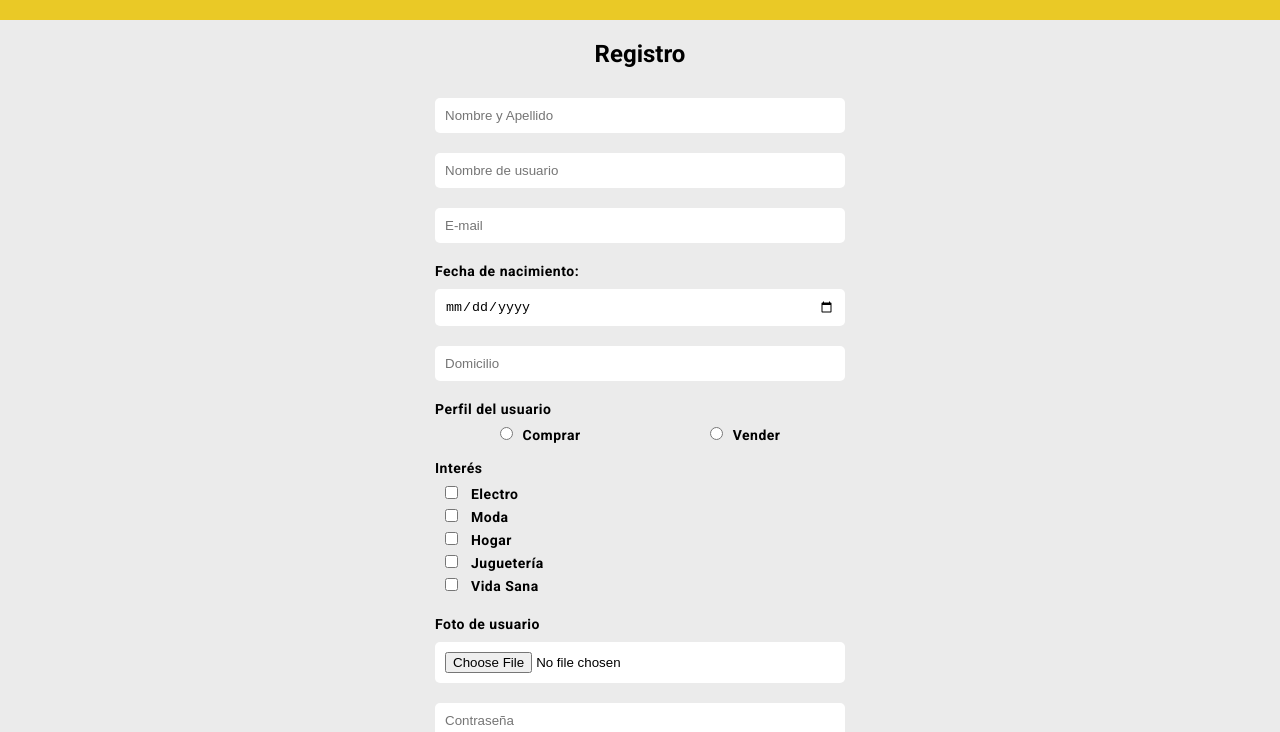
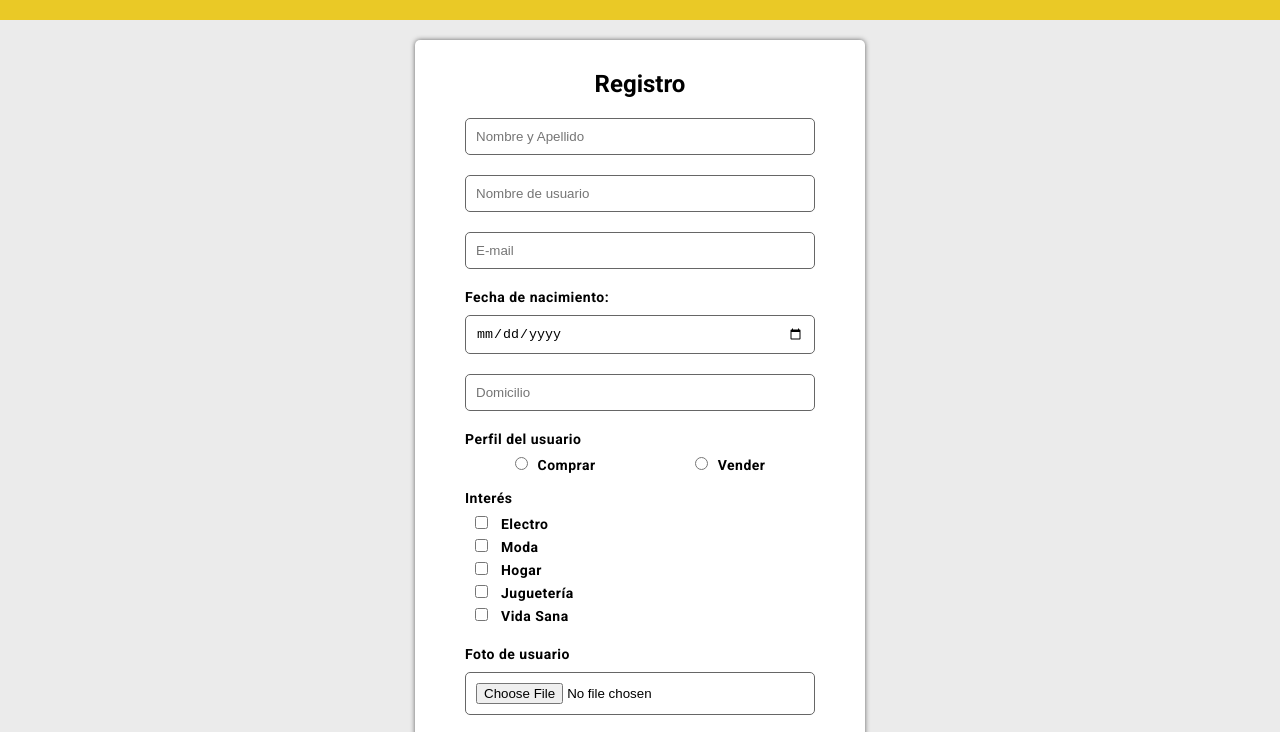
Before and after one commit to lucianabell/mercado-liebre-DH2023, a website: page views/register.html in a window 1280 px wide. Shown: the part 62-794 px from the top of the page. Drawn offline with Linux system fonts and the light colour scheme; files that its build step writes are made by us from their sources.

Commit message:
modifico formulario de registro

```diff
--- a/public/css/style-register.css
+++ b/public/css/style-register.css
@@ -48,6 +48,12 @@ main h1{
     margin: 0 auto;
     margin-top: 10px;
 
+    background-color:white;
+    padding: 30px;
+    border-radius: 5px;
+    box-shadow: 0px 0px 5px rgb(100, 100, 100);
+
+
 }
 
 .form-register {
@@ -65,7 +71,7 @@ label {
 
 .form-register input {
     margin-bottom: 10px;
-    border: none;
+    border: 1px solid #666;
     border-radius: 5px;
     padding: 10px;
 }
--- a/views/register.html
+++ b/views/register.html
@@ -25,8 +25,8 @@
         </div>
     </header>
     <main>
-        <h1>Registro</h1>
         <div class="formulario-register">
+            <h1>Registro</h1>
             <form action="/register" method="POST" class="form-register">
 
                 <input type="text" id="nombre" name="nombre" placeholder="Nombre y Apellido" required>
```
